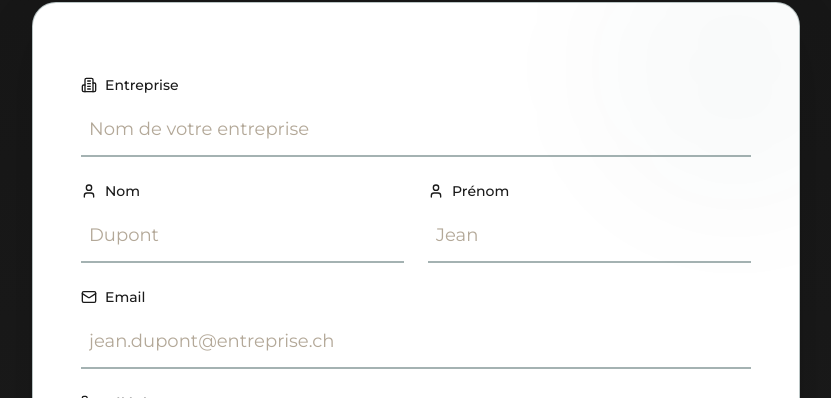
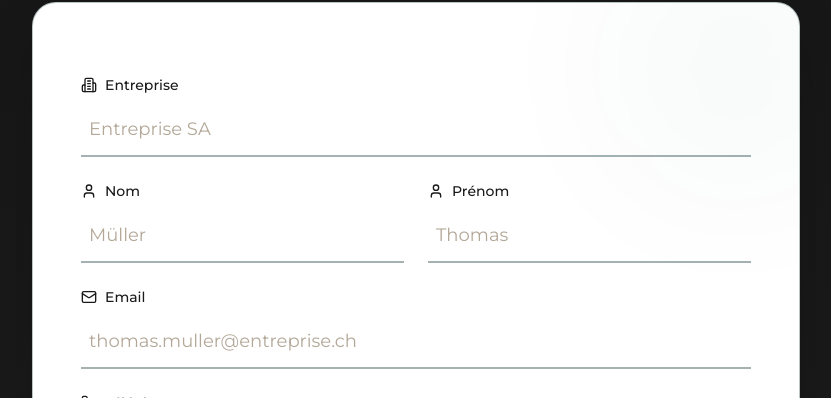
Before and after one commit to ske-media/NRH-WAITLIST, a React (Vite) app: page /devis in a window 1280 px wide. Shown: the part 402-800 px from the top of the page, without its empty margins (224-1055 px from the left). Built offline with nearby package versions, Linux system fonts and the light colour scheme; no server answers; the HTML template or start-up script is replaced by a standard one.

Commit message:
feat: Remplacer les placeholders par des noms suisses dans le formulaire de devis
- Nom: Dupont → Müller
- Prénom: Jean → Thomas
- Email: jean.dupont@entreprise.ch → thomas.muller@entreprise.ch
- Entreprise: Nom de votre entreprise → Entreprise SA

```diff
--- a/src/pages/Devis.tsx
+++ b/src/pages/Devis.tsx
@@ -386,7 +386,7 @@ const Devis = () => {
                   value={formData.entreprise}
                   onChange={handleChange}
                   className="w-full bg-transparent border-b-2 border-dark-teal/40 focus:border-dark-teal outline-none py-3 px-2 text-foreground text-lg transition-colors duration-300 placeholder:text-muted-foreground cursor-text"
-                  placeholder="Nom de votre entreprise"
+                  placeholder="Entreprise SA"
                   required
                 />
               </motion.div>
@@ -412,7 +412,7 @@ const Devis = () => {
                     value={formData.nom}
                     onChange={handleChange}
                     className="w-full bg-transparent border-b-2 border-dark-teal/40 focus:border-dark-teal outline-none py-3 px-2 text-foreground text-lg transition-colors duration-300 placeholder:text-muted-foreground cursor-text"
-                    placeholder="Dupont"
+                    placeholder="Müller"
                     required
                   />
                 </motion.div>
@@ -436,7 +436,7 @@ const Devis = () => {
                     value={formData.prenom}
                     onChange={handleChange}
                     className="w-full bg-transparent border-b-2 border-dark-teal/40 focus:border-dark-teal outline-none py-3 px-2 text-foreground text-lg transition-colors duration-300 placeholder:text-muted-foreground cursor-text"
-                    placeholder="Jean"
+                    placeholder="Thomas"
                     required
                   />
                 </motion.div>
@@ -462,7 +462,7 @@ const Devis = () => {
                   value={formData.email}
                   onChange={handleChange}
                   className="w-full bg-transparent border-b-2 border-dark-teal/40 focus:border-dark-teal outline-none py-3 px-2 text-foreground text-lg transition-colors duration-300 placeholder:text-muted-foreground cursor-text"
-                  placeholder="jean.dupont@entreprise.ch"
+                  placeholder="thomas.muller@entreprise.ch"
                   required
                 />
               </motion.div>
```
